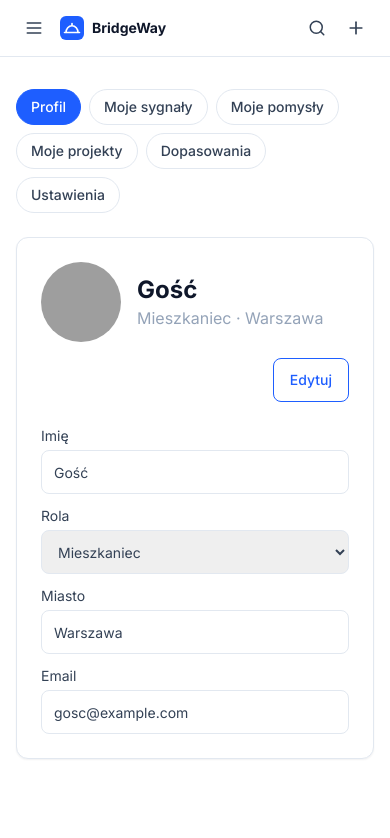
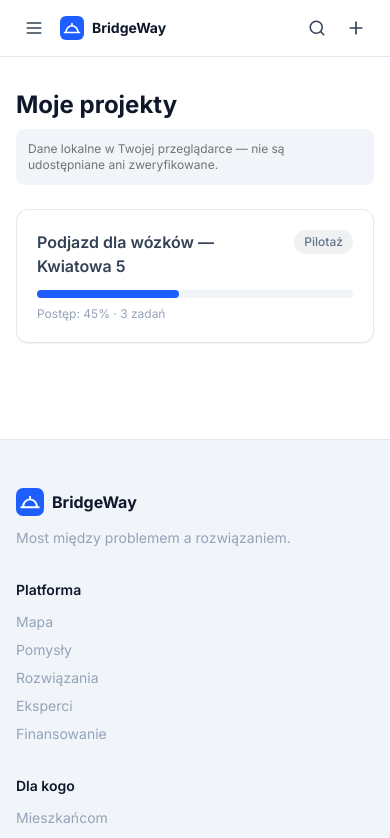
Before and after one commit to DLiHealer/bridgeway, a React (Vite) app: page /projekty in a window 390 px wide. Shown: the top 838 px of the page. Built offline with nearby package versions, Linux system fonts and the light colour scheme; grey boxes are pictures that could not be loaded.

Commit message:
Roadmap step 3: fix Solution → Project flow; real projects list, project room empty states
Co-Authored-By: Claude Sonnet 5.5 <noreply@anthropic.com>

```diff
--- a/src/context/AppContext.jsx
+++ b/src/context/AppContext.jsx
@@ -25,7 +25,11 @@ export function AppProvider({ children }) {
     clearFilters: () => setFiltersState({ type: 'all', categories: [], city: '', urgency: 'all', q: '' }),
     addSignal: (s) => setSignals(list => [{ ...s, id: 's' + Date.now(), createdAt: new Date().toISOString().slice(0,10), author: user.name }, ...list]),
     addIdea: (i) => setIdeas(list => [{ ...i, id: 'i' + Date.now(), createdAt: new Date().toISOString().slice(0,10), author: user.name, team: [{ name: user.name, role: 'lider' }], teamSize: 1, teamTarget: 5 }, ...list]),
-    addProject: (p) => setProjects(list => [{ ...p, id: 'p' + Date.now() }, ...list]),
+    addProject: (p) => {
+      const project = { ...p, id: 'p' + Date.now() };
+      setProjects(list => [project, ...list]);
+      return project;
+    },
     data,
     toasts, setToasts,
   }), [user, signals, ideas, projects, saved, filters, toasts]);
--- a/src/i18n.js
+++ b/src/i18n.js
@@ -28,6 +28,13 @@ const pl = {
     mapTeaserSub: 'Zobacz, co dzieje się w Twojej okolicy i włącz się w działanie.',
     forInstitutions: 'Dla instytucji', partners: 'Partnerzy',
     ctaFinal: 'Nie czekaj. Twój pomysł może zmienić czyjeś życie',
+  },
+  projects: {
+    title: 'Moje projekty', empty: 'Nie masz jeszcze projektów.', emptyHint: 'Zacznij od sprawdzonego rozwiązania i skopiuj je do swojej gminy.', browse: 'Przeglądaj rozwiązania',
+    tasks: 'zadań', progress: 'Postęp', fromSolution: 'Na podstawie rozwiązania', back: 'Wszystkie projekty', notFound: 'Nie znaleziono projektu',
+    noTasks: 'Brak zadań', noBudget: 'Brak pozycji budżetu', noDocs: 'Brak dokumentów', noTeam: 'Brak członków zespołu', noDeadline: 'nie ustalono',
+    copyTitle: 'Skopiuj rozwiązanie', copyHint: 'Utworzymy nowy projekt dla Twojej gminy z krokami z tego rozwiązania jako zadaniami.', yourCity: 'Twoje miasto', create: 'Utwórz projekt', copyPrefix: 'Kopia',
+    status: { pomysl: 'Pomysł', pilot: 'Pilotaż', wdrozenie: 'Wdrożenie' },
   },
   analytics: { signals: 'Sygnały', ideas: 'Pomysły', projects: 'Projekty', byCategory: 'Sygnały według kategorii' },
   common: {
@@ -79,6 +86,13 @@ const en = {
     forInstitutions: 'For institutions', partners: 'Partners',
     ctaFinal: 'Don’t wait. Your idea can change someone’s life',
   },
+  projects: {
+    title: 'My projects', empty: 'You have no projects yet.', emptyHint: 'Start from a proven solution and copy it to your municipality.', browse: 'Browse solutions',
+    tasks: 'tasks', progress: 'Progress', fromSolution: 'Based on solution', back: 'All projects', notFound: 'Project not found',
+    noTasks: 'No tasks', noBudget: 'No budget items', noDocs: 'No documents', noTeam: 'No team members', noDeadline: 'not set',
+    copyTitle: 'Copy solution', copyHint: 'We will create a new project for your municipality with this solution’s steps as tasks.', yourCity: 'Your city', create: 'Create project', copyPrefix: 'Copy',
+    status: { pomysl: 'Idea', pilot: 'Pilot', wdrozenie: 'Rollout' },
+  },
   analytics: { signals: 'Signals', ideas: 'Ideas', projects: 'Projects', byCategory: 'Signals by category' },
   common: {
     all: 'All', problems: 'Problems', ideas: 'Ideas',
--- a/src/pages/FundingDetail.jsx
+++ b/src/pages/FundingDetail.jsx
@@ -20,7 +20,7 @@ export default function FundingDetail() {
   }
 
   const handleAdd = () => {
-    addProject({
+    const project = addProject({
       title: `Projekt: ${f.name}`,
       status: 'pomysl',
       progress: 0,
@@ -31,7 +31,7 @@ export default function FundingDetail() {
       deadline: f.deadline,
       kpi: [],
     });
-    navigate('/projekty');
+    navigate(`/projekty/${project.id}`);
   };
 
   return (
--- a/src/pages/ProjectRoom.jsx
+++ b/src/pages/ProjectRoom.jsx
@@ -1,5 +1,6 @@
 import { useState } from 'react';
-import { useParams } from 'react-router-dom';
+import { useParams, Link } from 'react-router-dom';
+import { useTranslation } from 'react-i18next';
 import { useApp } from '../context/AppContext.jsx';
 import { Card, Chip, Button, EmptyState } from '../components/ui';
 
@@ -7,14 +8,19 @@ const TABS = ['overview', 'tasks', 'budget', 'docs', 'team', 'chat'];
 
 export default function ProjectRoom() {
   const { id } = useParams();
-  const { projects } = useApp();
+  const { t } = useTranslation();
+  const { projects, data } = useApp();
   const p = projects.find(x => x.id === id);
   const [tab, setTab] = useState('overview');
-  if (!p) return <div className="container-app py-12"><EmptyState title="Nie znaleziono projektu" /></div>;
+  if (!p) return <div className="container-app py-12"><EmptyState title={t('projects.notFound')} action={<Button as={Link} to="/projekty">{t('projects.back')}</Button>} /></div>;
+  const src = p.sourceSolutionId && data.solutions.find(x => x.id === p.sourceSolutionId);
 
   return (
     <div className="container-app py-8">
-      <h1 className="text-2xl font-bold md:text-3xl">{p.title}</h1>
+      <Link to="/projekty" className="text-xs text-neutral-400 hover:text-brand-primary">← {t('projects.back')}</Link>
+      <h1 className="mt-2 text-2xl font-bold md:text-3xl">{p.title}</h1>
+      {src && <p className="mt-1 text-sm text-neutral-500">{t('projects.fromSolution')}: <Link to={`/rozwiazania/${src.id}`} className="text-brand-primary hover:underline">{src.title}</Link></p>}
+      <p className="mt-3 rounded-btn bg-neutral-100 p-3 text-xs text-neutral-500">{t('common.localData')}</p>
       <div className="mt-4 flex gap-2 overflow-x-auto">
         {TABS.map(tb => <Chip key={tb} active={tab === tb} onClick={() => setTab(tb)}>{tb}</Chip>)}
       </div>
@@ -35,17 +41,17 @@ export default function ProjectRoom() {
               <h2 className="font-semibold">Przegląd</h2>
               <p className="mt-3 text-sm text-neutral-400">Postęp: {p.progress}%</p>
               <div className="mt-2 h-2 rounded-full bg-neutral-100"><div className="h-full bg-brand-primary" style={{ width: `${p.progress}%` }} /></div>
-              <p className="mt-4 text-sm">Deadline: <b>{p.deadline}</b></p>
+              <p className="mt-4 text-sm">Deadline: <b>{p.deadline || t('projects.noDeadline')}</b></p>
             </Card>
           )}
 
-          {tab === 'tasks' && (
+          {tab === 'tasks' && (p.tasks.length === 0 ? <Card className="p-6 text-sm text-neutral-400">{t('projects.noTasks')}</Card> :
             <div className="grid gap-4 md:grid-cols-3">
               {['todo', 'inprogress', 'done'].map(st => (
                 <Card key={st} className="p-4">
                   <p className="mb-3 text-sm font-semibold capitalize">{st}</p>
                   <div className="space-y-2">
-                    {p.tasks.filter(t => t.status === st).map(t => <div key={t.id} className="rounded-btn bg-neutral-100 p-2 text-sm">{t.title}</div>)}
+                    {p.tasks.filter(k => k.status === st).map(k => <div key={k.id} className="rounded-btn bg-neutral-100 p-2 text-sm">{k.title}</div>)}
                   </div>
                 </Card>
               ))}
@@ -54,7 +60,8 @@ export default function ProjectRoom() {
 
           {tab === 'budget' && (
             <Card className="p-6">
-              <table className="w-full text-sm">
+              {p.budget.length === 0 && <p className="text-sm text-neutral-400">{t('projects.noBudget')}</p>}
+              {p.budget.length > 0 && <table className="w-full text-sm">
                 <thead><tr className="text-left text-xs text-neutral-400"><th className="pb-2">Kategoria</th><th>Plan</th><th>Fakt</th><th>Źródło</th></tr></thead>
                 <tbody>
                   {p.budget.map((b, i) => (
@@ -63,13 +70,14 @@ export default function ProjectRoom() {
                     </tr>
                   ))}
                 </tbody>
-              </table>
+              </table>}
             </Card>
           )}
 
           {tab === 'docs' && (
             <Card className="p-6">
               <div className="flex items-center justify-between"><h2 className="font-semibold">Dokumenty</h2><Button size="sm">+ Wgraj</Button></div>
+              {p.documents.length === 0 && <p className="mt-3 text-sm text-neutral-400">{t('projects.noDocs')}</p>}
               <ul className="mt-3 space-y-2 text-sm">{p.documents.map((d, i) => <li key={i} className="rounded-btn bg-neutral-100 p-2">{d.name}</li>)}</ul>
             </Card>
           )}
@@ -77,6 +85,7 @@ export default function ProjectRoom() {
           {tab === 'team' && (
             <Card className="p-6">
               <div className="flex items-center justify-between"><h2 className="font-semibold">Zespół</h2><Button size="sm">+ Zaproś</Button></div>
+              {p.team.length === 0 && <p className="mt-3 text-sm text-neutral-400">{t('projects.noTeam')}</p>}
               <ul className="mt-3 space-y-2 text-sm">{p.team.map((m, i) => <li key={i} className="rounded-btn bg-neutral-100 p-2">{m.name} — {m.role}</li>)}</ul>
             </Card>
           )}
--- a/src/pages/ProjectsPage.jsx
+++ b/src/pages/ProjectsPage.jsx
@@ -1,146 +1,45 @@
-import { useState } from 'react';
-import { useSearchParams } from 'react-router-dom';
+import { Link } from 'react-router-dom';
+import { useTranslation } from 'react-i18next';
 import { useApp } from '../context/AppContext.jsx';
-import { Card, Chip, Button, Badge } from '../components/ui';
-import { avatarUrl } from '../utils/formatters';
-import { matchAll } from '../utils/matching';
+import { Card, Badge, Button, EmptyState } from '../components/ui';
 
-const TABS = [
-  { id: 'profile', label: 'Profil' },
-  { id: 'signals', label: 'Moje sygnały' },
-  { id: 'ideas', label: 'Moje pomysły' },
-  { id: 'projects', label: 'Moje projekty' },
-  { id: 'matches', label: 'Dopasowania' },
-  { id: 'settings', label: 'Ustawienia' },
-];
-
-export default function ProfilePage() {
-  const [params] = useSearchParams();
-  const [tab, setTab] = useState(params.get('tab') || 'profile');
-  const { user, setUser, signals, ideas, projects, data } = useApp();
-  const matches = matchAll({ category: 'seniorzy', city: user.city }, data);
+export default function ProjectsPage() {
+  const { t } = useTranslation();
+  const { projects, data } = useApp();
 
   return (
     <div className="container-app py-8">
-      <div className="flex flex-wrap gap-2">
-        {TABS.map(tb => (
-          <Chip key={tb.id} active={tab === tb.id} onClick={() => setTab(tb.id)}>
-            {tb.label}
-          </Chip>
-        ))}
-      </div>
+      <h1 className="text-2xl font-bold md:text-3xl">{t('projects.title')}</h1>
+      <p className="mt-2 rounded-btn bg-neutral-100 p-3 text-xs text-neutral-500">{t('common.localData')}</p>
 
-      <div className="mt-6">
-        {tab === 'profile' && (
-          <Card className="p-6">
-            <div className="flex flex-wrap items-center gap-4">
-              <img src={avatarUrl(user.name)} alt="" className="h-20 w-20 rounded-full" />
-              <div>
-                <h1 className="text-2xl font-bold">{user.name}</h1>
-                <p className="text-neutral-400">{user.role} · {user.city}</p>
-              </div>
-              <Button variant="secondary" className="ml-auto">Edytuj</Button>
-            </div>
-            <div className="mt-6 grid gap-3 sm:grid-cols-2">
-              <label className="text-sm">
-                Imię
-                <input
-                  className="mt-1 h-11 w-full rounded-btn border border-border px-3"
-                  value={user.name}
-                  onChange={e => setUser({ ...user, name: e.target.value })}
-                />
-              </label>
-              <label className="text-sm">
-                Rola
-                <select
-                  className="mt-1 h-11 w-full rounded-btn border border-border px-3"
-                  value={user.role}
-                  onChange={e => setUser({ ...user, role: e.target.value })}
-                >
-                  <option>Mieszkaniec</option>
-                  <option>Aktywista</option>
-                  <option>Ekspert</option>
-                  <option>NGO</option>
-                  <option>Instytut</option>
-                </select>
-              </label>
-              <label className="text-sm">
-                Miasto
-                <input
-                  className="mt-1 h-11 w-full rounded-btn border border-border px-3"
-                  value={user.city}
-                  onChange={e => setUser({ ...user, city: e.target.value })}
-                />
-              </label>
-              <label className="text-sm">
-                Email
-                <input
-                  className="mt-1 h-11 w-full rounded-btn border border-border px-3"
-                  value={user.email}
-                  onChange={e => setUser({ ...user, email: e.target.value })}
-                />
-              </label>
-            </div>
-          </Card>
-        )}
-
-        {tab === 'signals' && <List items={signals} />}
-        {tab === 'ideas' && <List items={ideas} />}
-        {tab === 'projects' && <List items={projects} />}
-
-        {tab === 'matches' && (
-          <div className="grid gap-4 md:grid-cols-3">
-            <Card className="p-5">
-              <p className="text-sm font-semibold">Eksperci</p>
-              {matches.experts.map(e => (
-                <div key={e.id} className="mt-2 text-sm">{e.name}</div>
-              ))}
-            </Card>
-            <Card className="p-5">
-              <p className="text-sm font-semibold">NGO</p>
-              {matches.ngos.map(n => (
-                <div key={n.id} className="mt-2 text-sm">{n.name}</div>
-              ))}
-            </Card>
-            <Card className="p-5">
-              <p className="text-sm font-semibold">Granty</p>
-              {matches.fundings.map(f => (
-                <div key={f.id} className="mt-2 text-sm">{f.name}</div>
-              ))}
-            </Card>
-          </div>
-        )}
-
-        {tab === 'settings' && (
-          <Card className="p-6 space-y-3 text-sm">
-            <label className="flex items-center gap-2">
-              <input type="checkbox" defaultChecked /> Powiadomienia email
-            </label>
-            <label className="flex items-center gap-2">
-              <input type="checkbox" /> Powiadomienia push
-            </label>
-            <label className="flex items-center gap-2">
-              <input type="checkbox" defaultChecked /> Profil publiczny
-            </label>
-          </Card>
-        )}
-      </div>
+      {projects.length === 0 ? (
+        <div className="mt-6">
+          <EmptyState
+            title={t('projects.empty')}
+            description={t('projects.emptyHint')}
+            action={<Button as={Link} to="/rozwiazania">{t('projects.browse')}</Button>}
+          />
+        </div>
+      ) : (
+        <div className="mt-6 grid gap-4 md:grid-cols-2">
+          {projects.map(p => {
+            const src = p.sourceSolutionId && data.solutions.find(s => s.id === p.sourceSolutionId);
+            return (
+              <Card key={p.id} hover className="p-5">
+                <div className="flex items-start justify-between gap-2">
+                  <Link to={`/projekty/${p.id}`} className="font-semibold hover:text-brand-primary">{p.title}</Link>
+                  <Badge color="#64748B">{t(`projects.status.${p.status}`, p.status)}</Badge>
+                </div>
+                <div className="mt-3 h-2 rounded-full bg-neutral-100"><div className="h-full rounded-full bg-brand-primary" style={{ width: `${p.progress || 0}%` }} /></div>
+                <p className="mt-2 text-xs text-neutral-400">{t('projects.progress')}: {p.progress || 0}% · {p.tasks.length} {t('projects.tasks')}</p>
+                {src && (
+                  <p className="mt-2 text-xs text-neutral-500">{t('projects.fromSolution')}: <Link to={`/rozwiazania/${src.id}`} className="text-brand-primary hover:underline">{src.title}</Link></p>
+                )}
+              </Card>
+            );
+          })}
+        </div>
+      )}
     </div>
   );
 }
-
-function List({ items }) {
-  if (!items || !items.length) {
-    return <Card className="p-6 text-sm text-neutral-400">Brak elementów</Card>;
-  }
-  return (
-    <div className="grid gap-3 md:grid-cols-2">
-      {items.map(i => (
-        <Card key={i.id} className="p-4">
-          <p className="font-medium">{i.title}</p>
-          <p className="text-xs text-neutral-400">{i.city || ''}</p>
-        </Card>
-      ))}
-    </div>
-  );
-}
```
Also changed, not shown: spec/architecture.md (+3 -3 lines), spec/roadmap.md (+1 -1 lines), src/pages/SolutionDetail.jsx (+14 -11 lines).
